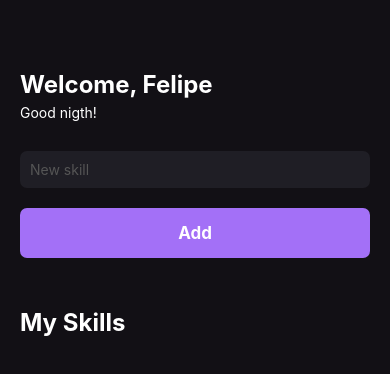
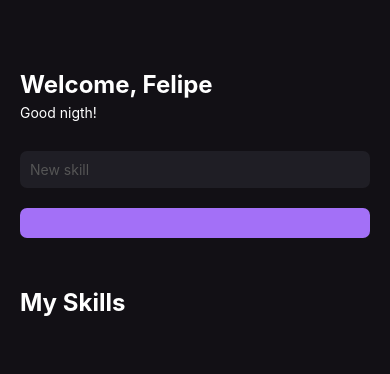
Before and after one commit to lfeliperibeiro/myskills, a React Native app in the folder myskills/: screen / in a window 390 px wide. Shown: the top 374 px of the page. Built offline with nearby package versions, Linux system fonts and the light colour scheme.

Commit message:
refactor: change project for typescript

```diff
--- a/myskills/src/components/Button.js
+++ /dev/null
@@ -1,28 +0,0 @@
-import {StyleSheet, Text, TouchableOpacity} from 'react-native';
-import React from 'react';
-
-export function Button({onPress}) {
-  return (
-    <TouchableOpacity
-      style={styles.button}
-      activeOpacity={0.8}
-      onPress={onPress}>
-      <Text style={styles.buttonText}>Add</Text>
-    </TouchableOpacity>
-  );
-}
-
-const styles = StyleSheet.create({
-  button: {
-    backgroundColor: '#A370F7',
-    padding: 15,
-    borderRadius: 7,
-    alignItems: 'center',
-    marginTop: 20,
-  },
-  buttonText: {
-    color: '#FFF',
-    fontSize: 17,
-    fontWeight: 'bold',
-  },
-});
--- /dev/null
+++ b/myskills/src/components/Button.tsx
@@ -0,0 +1,34 @@
+import {
+  StyleSheet,
+  Text,
+  TouchableOpacity,
+  TouchableOpacityProps,
+} from 'react-native';
+import React from 'react';
+
+interface ButtonProps extends TouchableOpacityProps {
+  title: string;
+}
+
+export function Button({title, ...rest}: ButtonProps) {
+  return (
+    <TouchableOpacity style={styles.button} activeOpacity={0.8} {...rest}>
+      <Text style={styles.buttonText}>{title}</Text>
+    </TouchableOpacity>
+  );
+}
+
+const styles = StyleSheet.create({
+  button: {
+    backgroundColor: '#A370F7',
+    padding: 15,
+    borderRadius: 7,
+    alignItems: 'center',
+    marginTop: 20,
+  },
+  buttonText: {
+    color: '#FFF',
+    fontSize: 17,
+    fontWeight: 'bold',
+  },
+});
--- a/myskills/src/components/SkillCard.js
+++ b/myskills/src/components/SkillCard.tsx
@@ -1,9 +1,18 @@
-import {StyleSheet, Text, TouchableOpacity} from 'react-native';
+import {
+  StyleSheet,
+  Text,
+  TouchableOpacity,
+  TouchableOpacityProps,
+} from 'react-native';
 import React from 'react';
 
-export function SkillCard({skill}) {
+interface SkillCardProps extends TouchableOpacityProps {
+  skill: string;
+}
+
+export function SkillCard({skill, ...rest}: SkillCardProps) {
   return (
-    <TouchableOpacity style={styles.buttonSkill}>
+    <TouchableOpacity style={styles.buttonSkill} {...rest}>
       <Text style={styles.textSkill}>{skill}</Text>
     </TouchableOpacity>
   );
```
Also changed, not shown: myskills/App.tsx (renamed from myskills/App.js).
